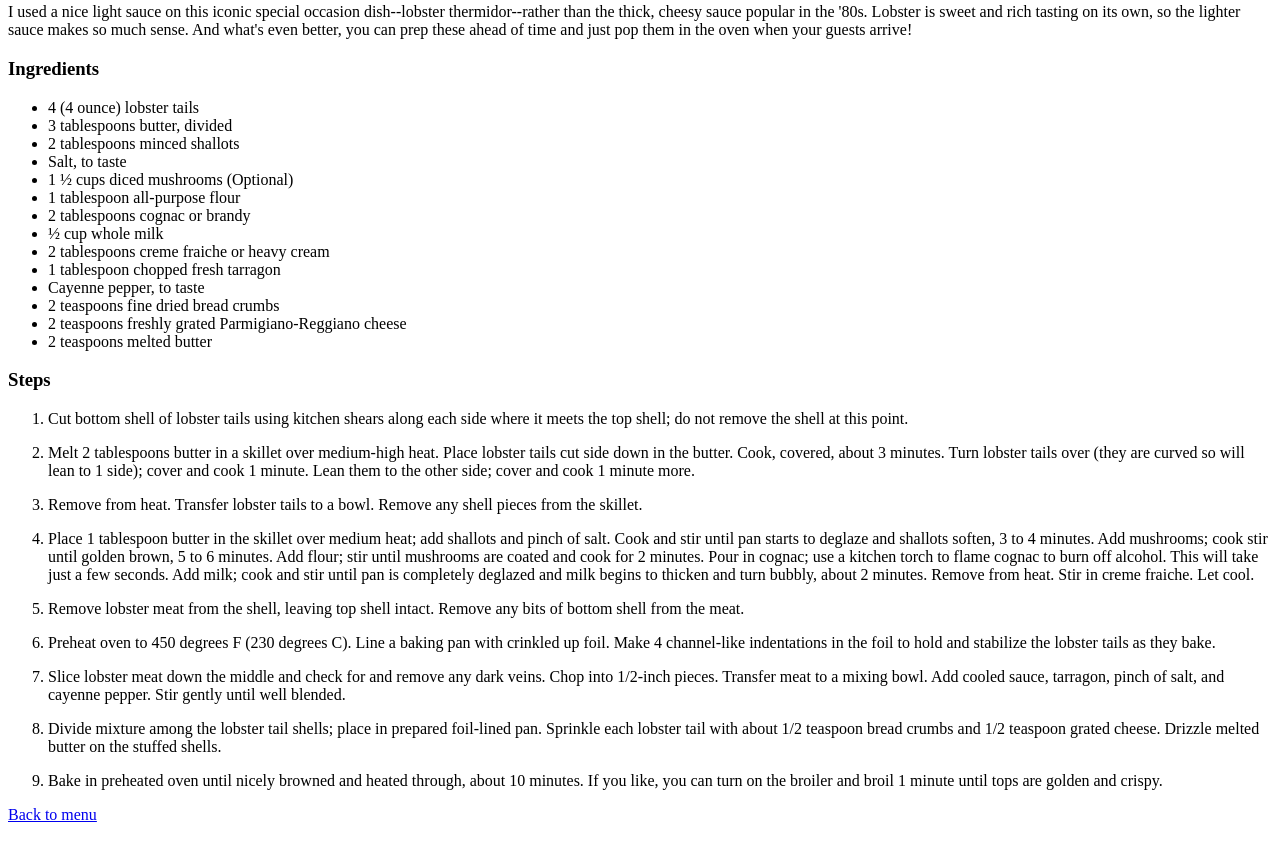
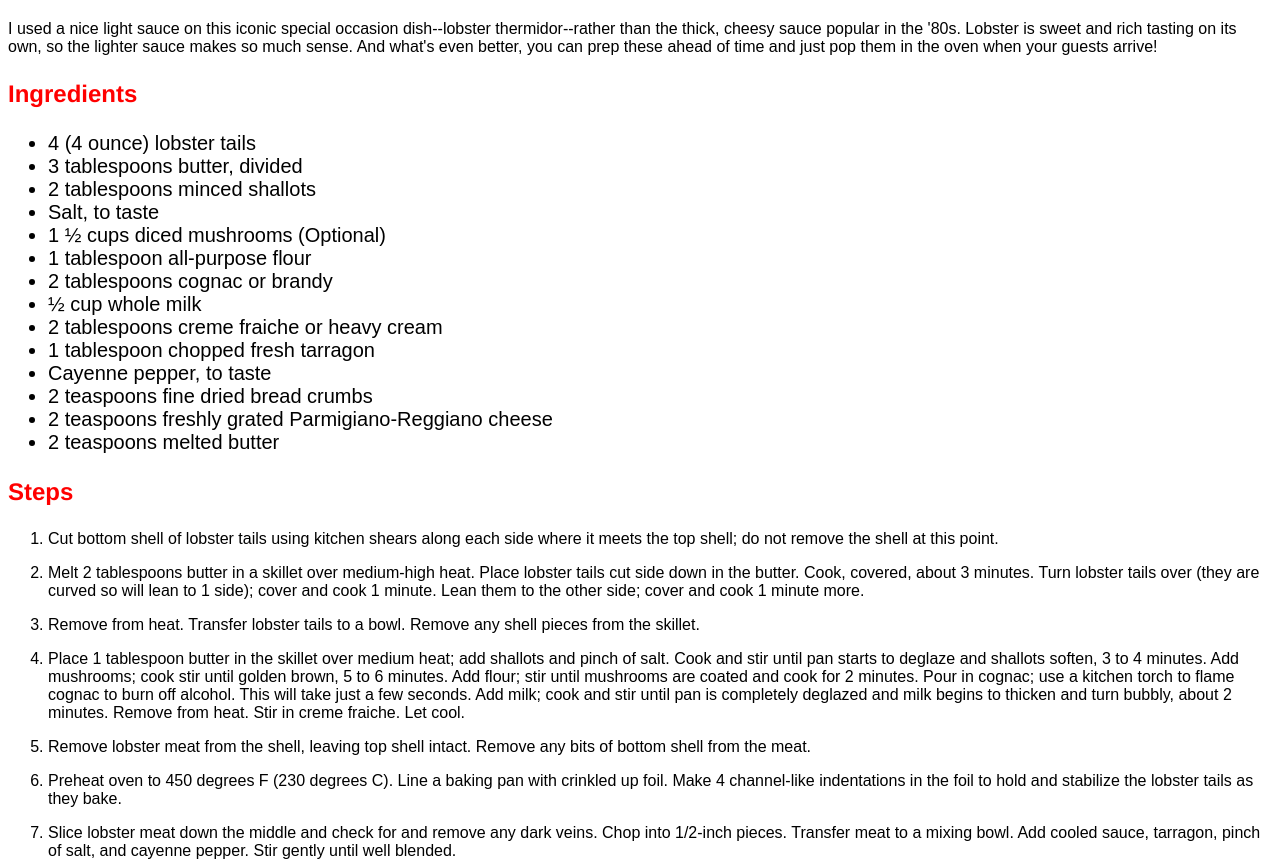
Before and after one commit to lkh237/odin-recipes, a plain HTML site: page lobster_thermidor.html in a window 1280 px wide. Shown: the part 490-1353 px from the top of the page. Before the commit the page ends 1322 px from the top, so only its background shows below. Drawn offline with Linux system fonts and the light colour scheme.

Commit message:
change link of 3 recipes to index

```diff
--- a/recipes/lobster_thermidor.html
+++ b/lobster_thermidor.html
@@ -3,6 +3,7 @@
     <head>
         <meta charset="utf-8">
         <title>Lobster Thermidor</title>
+        <link rel="stylesheet" href="styles.css">
     </head>
     <body>
         <h1>Lobster Thermidor</h1>
@@ -39,6 +40,6 @@
             <li>Bake in preheated oven until nicely browned and heated through, about 10 minutes. If you like, you can turn on the broiler and broil 1 minute until tops are golden and crispy.</li>
 
         </ol>
-        <a href="../index.html">Back to menu</a>
+        <a href="index.html">Back to menu</a>
     </body>
 </html>
--- /dev/null
+++ b/styles.css
@@ -0,0 +1,17 @@
+ul {
+    font-size: 20px;
+}
+
+h3 {
+    color:red;
+    font-family: 'Franklin Gothic Medium', 'Arial Narrow', Arial, sans-serif;
+    font-size: 24px;
+}
+
+* {
+    font-family: Arial, Helvetica, sans-serif;
+}
+
+a {
+
+}
```
Also changed, not shown: beef_wellingtons.html (renamed from recipes/beef_wellingtons.html, +2 -1 lines), classic_cherries_jubilee.html (renamed from recipes/classic_cherries_jubilee.html, +1 -0 lines), index.html (+4 -3 lines).
